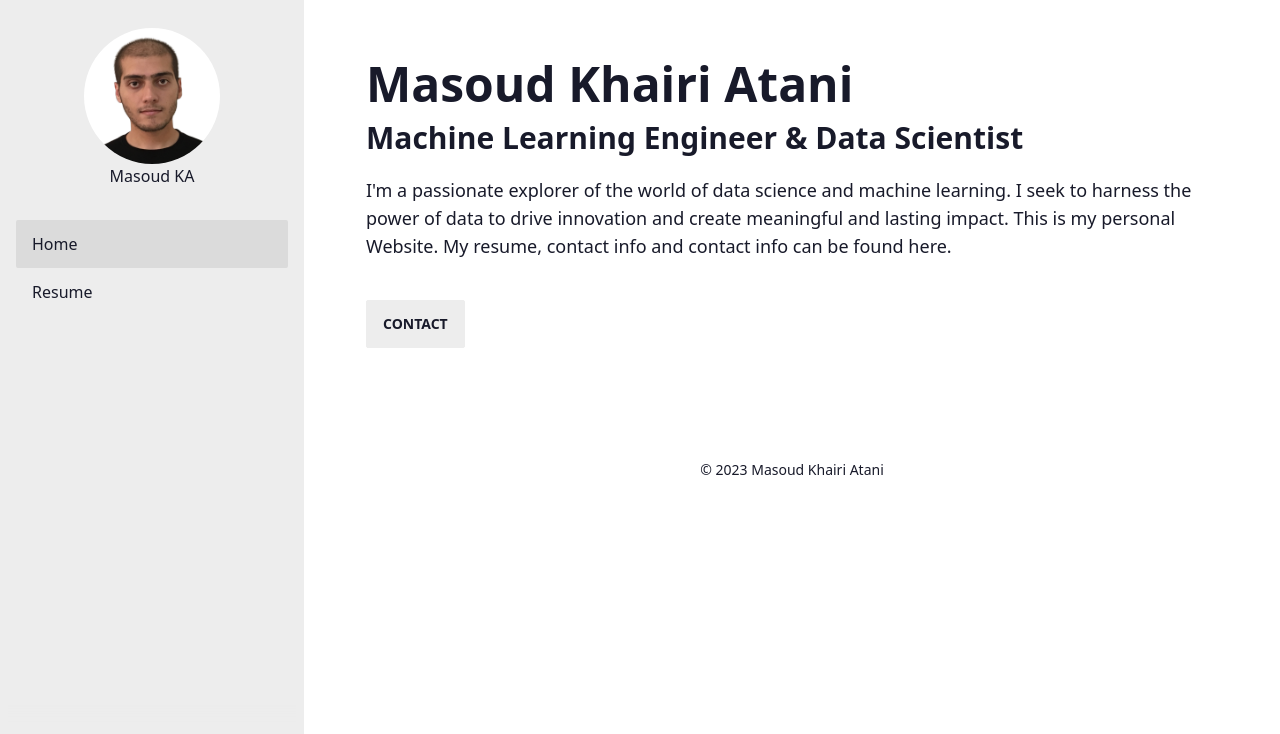
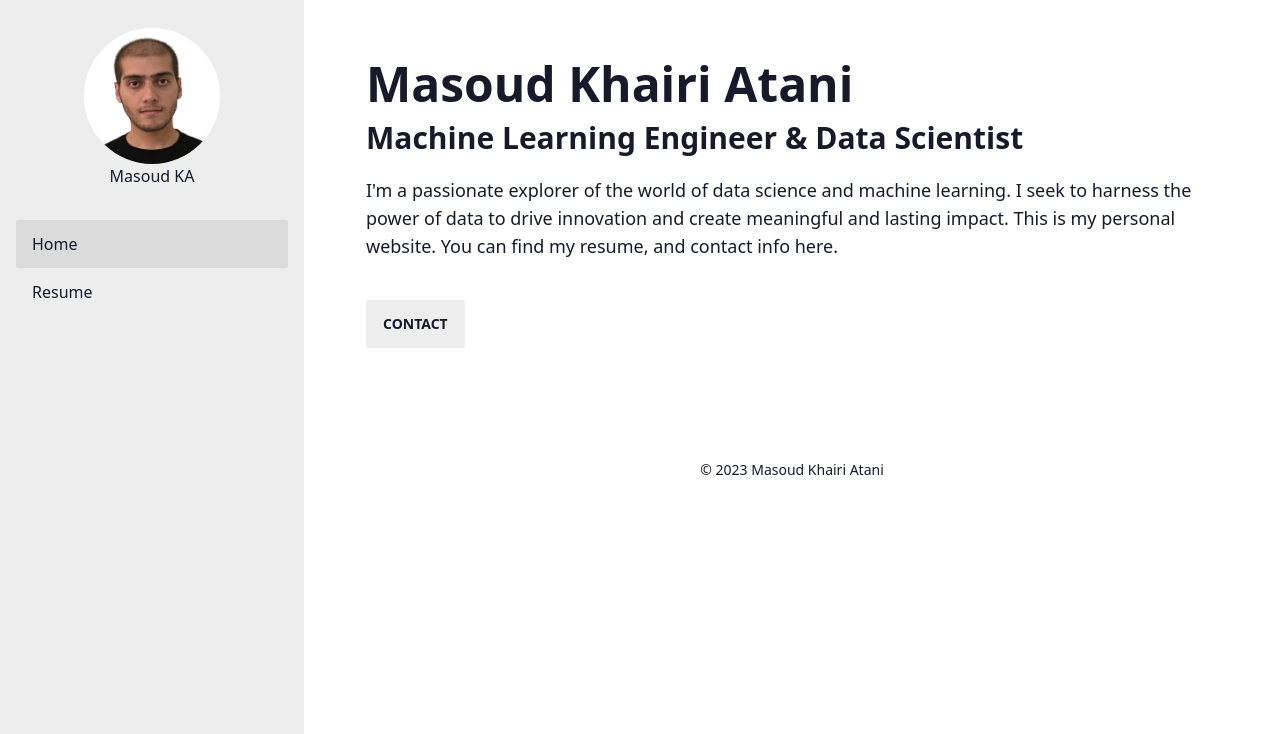
Before and after one commit to msdkhairi/msdkhairi.github.io, an Astro site: page / in a window 1280 px wide. Shown: the top 734 px of the page. Built offline with nearby package versions, Linux system fonts and the light colour scheme; Astro itself is replaced by a stand-in of ours.

Commit message:
Update index

```diff
--- a/src/pages/index.astro
+++ b/src/pages/index.astro
@@ -17,7 +17,7 @@ const last_posts = posts.slice(0, 3);
       <text class="text-lg">
         I'm a passionate explorer of the world of data science and machine learning.
         I seek to harness the power of data to drive innovation and create meaningful and lasting impact.
-        This is my personal Website. My resume, contact info and contact info can be found here.
+        This is my personal website. You can find my resume, and contact info here.
       </text>
     </div>
     <div class="mt-8">
```
